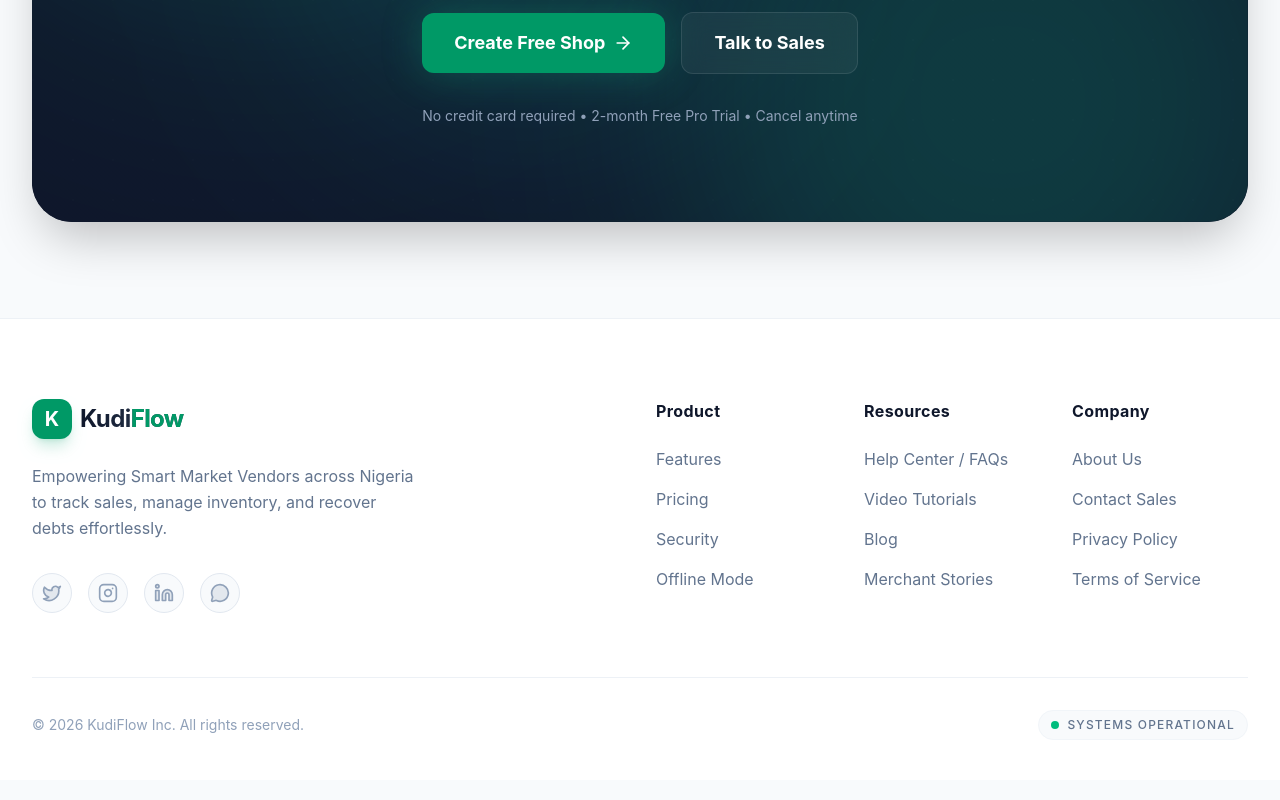
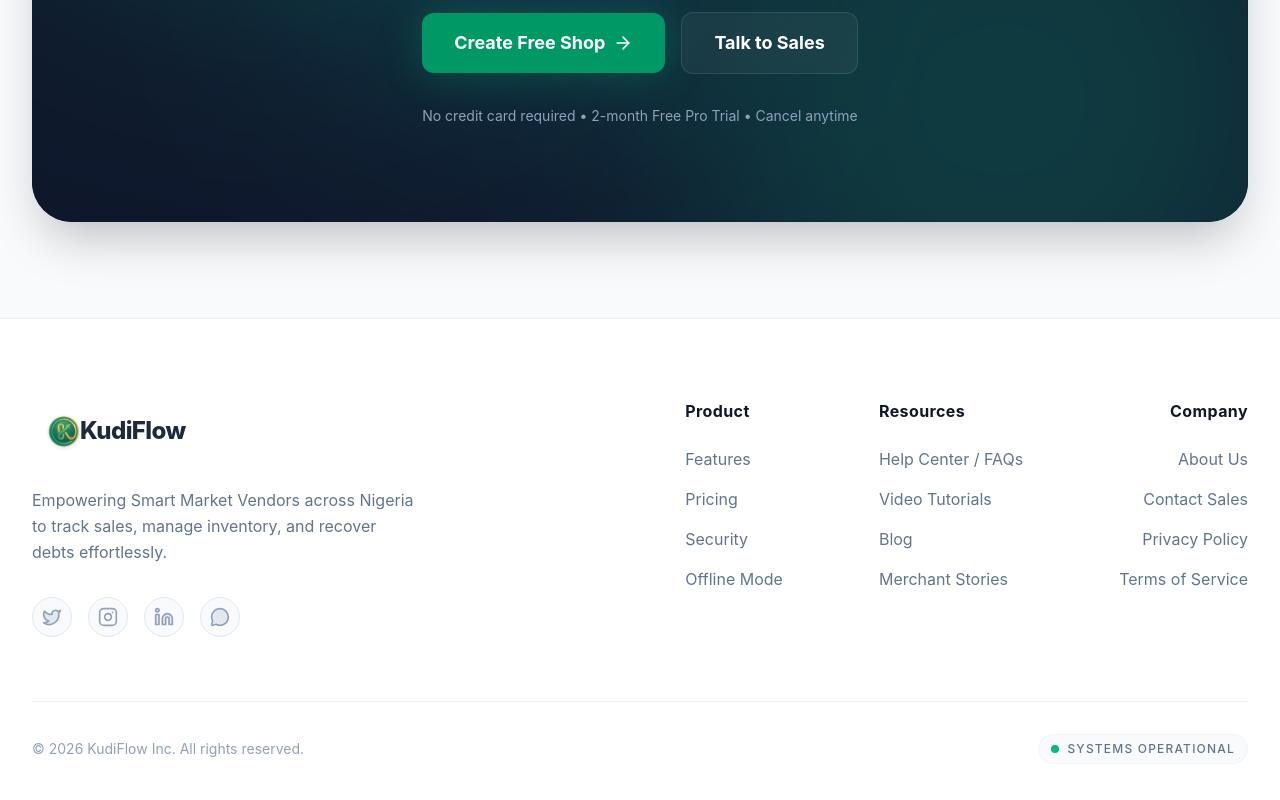
Before and after one commit to VictorChidex1/kudiflow, a React (Vite) app: page / in a window 1280 px wide. Shown: the part 9502-10302 px from the top of the page. Built offline with nearby package versions, Linux system fonts and the light colour scheme; no server answers.

Commit message:
refined footer section

```diff
--- a/src/components/landing/Footer.tsx
+++ b/src/components/landing/Footer.tsx
@@ -1,25 +1,33 @@
 import { Twitter, Instagram, Linkedin, MessageCircle } from "lucide-react";
+import { Link } from "react-router-dom";
 
 export function Footer() {
   const currentYear = new Date().getFullYear();
 
   return (
-    <footer className="bg-white pt-20 pb-10 border-t border-slate-200/60">
-      <div className="max-w-7xl mx-auto px-4 sm:px-6 lg:px-8">
-        {/* Top Grid Area */}
-        <div className="grid grid-cols-1 md:grid-cols-2 lg:grid-cols-6 gap-12 lg:gap-8 mb-16">
-          {/* Brand Column (Spans 2 columns on large screens) */}
-          <div className="lg:col-span-2">
-            <div className="flex items-center gap-2 mb-6">
-              <div className="w-10 h-10 bg-kudi-green rounded-xl flex items-center justify-center text-white font-bold text-xl shadow-lg shadow-kudi-green/20">
-                K
+    <footer className="bg-white pt-20 pb-10 border-t border-slate-200/60 w-full overflow-hidden">
+      <div className="container mx-auto px-4 sm:px-6 lg:px-8">
+        {/* Top Flex Area */}
+        <div className="flex flex-col lg:flex-row lg:justify-between gap-12 lg:gap-8 mb-16">
+          {/* Brand Area */}
+          <div className="lg:max-w-sm">
+            <Link
+              to="/"
+              className="flex items-center group focus:outline-none focus-visible:ring-2 focus-visible:ring-kudi-green focus-visible:ring-offset-2 rounded-lg mb-6 w-fit"
+            >
+              <div className="relative flex h-10 w-10 sm:h-12 sm:w-12 lg:h-16 lg:w-16 items-center justify-center transition-transform duration-300 group-hover:scale-105 group-active:scale-95">
+                <img
+                  src="/assets/logo.webp"
+                  alt="KudiFlow Logo"
+                  className="h-full w-full object-contain drop-shadow-sm"
+                />
               </div>
-              <span className="text-2xl font-bold bg-clip-text text-transparent bg-linear-to-r from-slate-900 to-slate-700 tracking-tight">
-                Kudi<span className="text-kudi-green">Flow</span>
+              <span className="-ml-2 sm:-ml-3 lg:-ml-4 text-xl sm:text-2xl font-extrabold tracking-tight text-slate-800 transition-colors duration-300 group-hover:text-kudi-green">
+                KudiFlow
               </span>
-            </div>
+            </Link>
 
-            <p className="text-slate-500 mb-8 leading-relaxed max-w-sm">
+            <p className="text-slate-500 mb-8 leading-relaxed">
               Empowering Smart Market Vendors across Nigeria to track sales,
               manage inventory, and recover debts effortlessly.
             </p>
@@ -64,11 +72,10 @@ export function Footer() {
             </div>
           </div>
 
-          {/* Spacer Column (Optional, or just let gap-8 handle it) */}
-          <div className="hidden lg:block lg:col-span-1"></div>
-
+          {/* Links Area */}
+          <div className="flex flex-col sm:flex-row sm:flex-wrap lg:flex-nowrap justify-between lg:justify-end gap-12 lg:gap-24 w-full lg:w-auto">
             {/* Links Column 1: Product */}
-          <div className="lg:col-span-1">
+            <div className="w-full sm:w-auto flex flex-col">
               <h4 className="font-bold text-slate-900 mb-6 tracking-wide">
                 Product
               </h4>
@@ -76,7 +83,7 @@ export function Footer() {
                 <li>
                   <a
                     href="#features"
-                  className="text-slate-500 hover:text-kudi-green hover:translate-x-1 inline-block transition-all duration-300"
+                    className="text-slate-500 hover:text-kudi-green hover:translate-x-1 inline-block transition-transform duration-300"
                   >
                     Features
                   </a>
@@ -84,7 +91,7 @@ export function Footer() {
                 <li>
                   <a
                     href="#pricing"
-                  className="text-slate-500 hover:text-kudi-green hover:translate-x-1 inline-block transition-all duration-300"
+                    className="text-slate-500 hover:text-kudi-green hover:translate-x-1 inline-block transition-transform duration-300"
                   >
                     Pricing
                   </a>
@@ -92,7 +99,7 @@ export function Footer() {
                 <li>
                   <a
                     href="#"
-                  className="text-slate-500 hover:text-kudi-green hover:translate-x-1 inline-block transition-all duration-300"
+                    className="text-slate-500 hover:text-kudi-green hover:translate-x-1 inline-block transition-transform duration-300"
                   >
                     Security
                   </a>
@@ -100,7 +107,7 @@ export function Footer() {
                 <li>
                   <a
                     href="#"
-                  className="text-slate-500 hover:text-kudi-green hover:translate-x-1 inline-block transition-all duration-300"
+                    className="text-slate-500 hover:text-kudi-green hover:translate-x-1 inline-block transition-transform duration-300"
                   >
                     Offline Mode
                   </a>
@@ -109,7 +116,7 @@ export function Footer() {
             </div>
 
             {/* Links Column 2: Resources */}
-          <div className="lg:col-span-1">
+            <div className="w-full sm:w-auto flex flex-col">
               <h4 className="font-bold text-slate-900 mb-6 tracking-wide">
                 Resources
               </h4>
@@ -117,7 +124,7 @@ export function Footer() {
                 <li>
                   <a
                     href="#faqs"
-                  className="text-slate-500 hover:text-kudi-green hover:translate-x-1 inline-block transition-all duration-300"
+                    className="text-slate-500 hover:text-kudi-green hover:translate-x-1 inline-block transition-transform duration-300"
                   >
                     Help Center / FAQs
                   </a>
@@ -125,7 +132,7 @@ export function Footer() {
                 <li>
                   <a
                     href="#"
-                  className="text-slate-500 hover:text-kudi-green hover:translate-x-1 inline-block transition-all duration-300"
+                    className="text-slate-500 hover:text-kudi-green hover:translate-x-1 inline-block transition-transform duration-300"
                   >
                     Video Tutorials
                   </a>
@@ -133,7 +140,7 @@ export function Footer() {
                 <li>
                   <a
                     href="#"
-                  className="text-slate-500 hover:text-kudi-green hover:translate-x-1 inline-block transition-all duration-300"
+                    className="text-slate-500 hover:text-kudi-green hover:translate-x-1 inline-block transition-transform duration-300"
                   >
                     Blog
                   </a>
@@ -141,7 +148,7 @@ export function Footer() {
                 <li>
                   <a
                     href="#"
-                  className="text-slate-500 hover:text-kudi-green hover:translate-x-1 inline-block transition-all duration-300"
+                    className="text-slate-500 hover:text-kudi-green hover:translate-x-1 inline-block transition-transform duration-300"
                   >
                     Merchant Stories
                   </a>
@@ -149,8 +156,8 @@ export function Footer() {
               </ul>
             </div>
 
-          {/* Links Column 3: Company */}
-          <div className="lg:col-span-1">
+            {/* Links Column 3: Company (Right Aligned on Desktop) */}
+            <div className="w-full sm:w-auto flex flex-col lg:items-end lg:text-right">
               <h4 className="font-bold text-slate-900 mb-6 tracking-wide">
                 Company
               </h4>
@@ -158,7 +165,7 @@ export function Footer() {
                 <li>
                   <a
                     href="#"
-                  className="text-slate-500 hover:text-kudi-green hover:translate-x-1 inline-block transition-all duration-300"
+                    className="text-slate-500 hover:text-kudi-green lg:hover:-translate-x-1 hover:translate-x-1 inline-block transition-transform duration-300"
                   >
                     About Us
                   </a>
@@ -166,7 +173,7 @@ export function Footer() {
                 <li>
                   <a
                     href="https://wa.me/2340000000000"
-                  className="text-slate-500 hover:text-kudi-green hover:translate-x-1 inline-block transition-all duration-300"
+                    className="text-slate-500 hover:text-kudi-green lg:hover:-translate-x-1 hover:translate-x-1 inline-block transition-transform duration-300"
                   >
                     Contact Sales
                   </a>
@@ -174,7 +181,7 @@ export function Footer() {
                 <li>
                   <a
                     href="#"
-                  className="text-slate-500 hover:text-kudi-green hover:translate-x-1 inline-block transition-all duration-300"
+                    className="text-slate-500 hover:text-kudi-green lg:hover:-translate-x-1 hover:translate-x-1 inline-block transition-transform duration-300"
                   >
                     Privacy Policy
                   </a>
@@ -182,12 +189,13 @@ export function Footer() {
                 <li>
                   <a
                     href="#"
-                  className="text-slate-500 hover:text-kudi-green hover:translate-x-1 inline-block transition-all duration-300"
+                    className="text-slate-500 hover:text-kudi-green lg:hover:-translate-x-1 hover:translate-x-1 inline-block transition-transform duration-300"
                   >
                     Terms of Service
                   </a>
                 </li>
               </ul>
+            </div>
           </div>
         </div>
 
```
Lines whose indentation alone changed are shown as unchanged.
